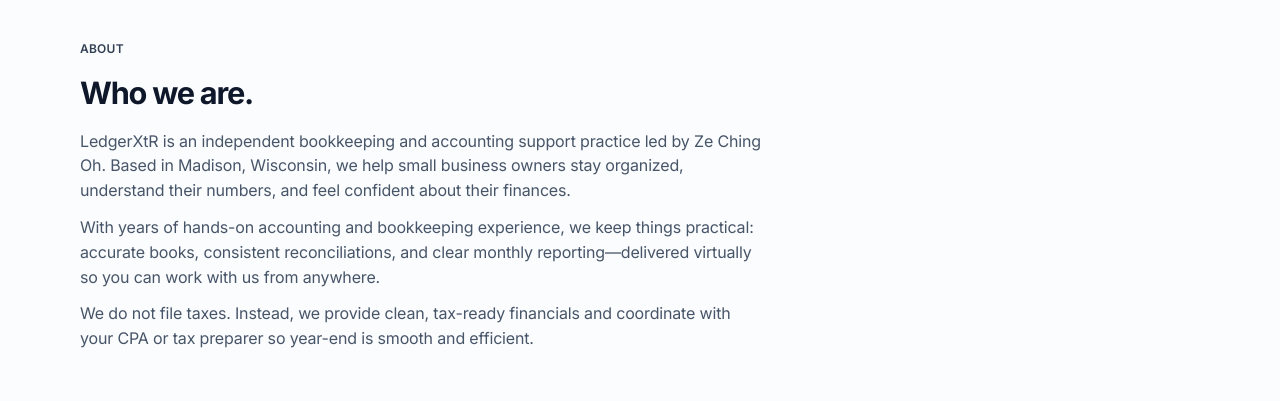
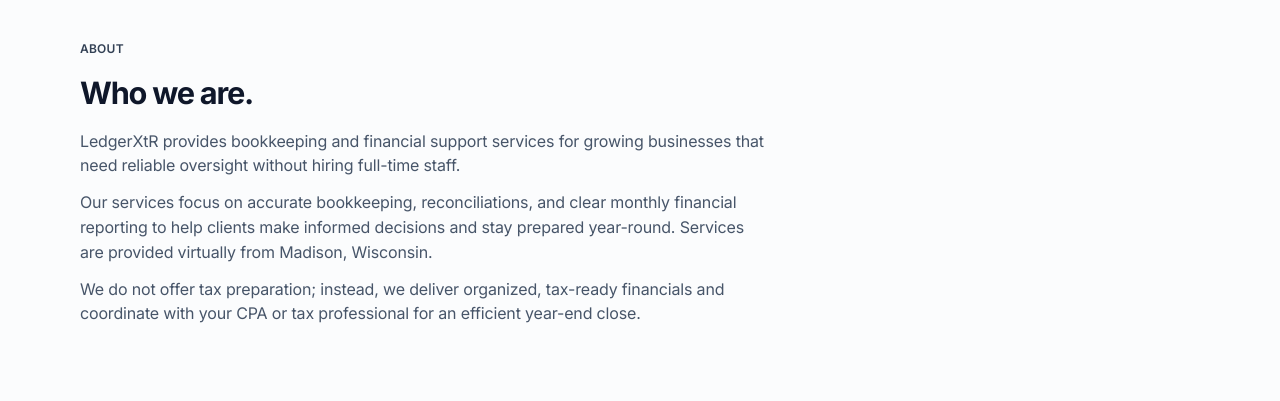
Before and after one commit to thurnix01/ledgerxtr, a React (Vite) app: page / in a window 1280 px wide. Shown: the part 3480-3881 px from the top of the page. Built offline with nearby package versions, Linux system fonts and the light colour scheme; no server answers.

Commit message:
Revise About section copy
Update About messaging and remove founder-specific references.

Made-with: Cursor

```diff
--- a/src/App.tsx
+++ b/src/App.tsx
@@ -665,18 +665,17 @@ function App() {
             <p className="sectionKicker">About</p>
             <h2 className="sectionTitle">Who we are.</h2>
             <p className="sectionLead">
-              LedgerXtR is an independent bookkeeping and accounting support practice led by Ze Ching
-              Oh. Based in Madison, Wisconsin, we help small business owners stay organized, understand
-              their numbers, and feel confident about their finances.
+              LedgerXtR provides bookkeeping and financial support services for growing businesses that
+              need reliable oversight without hiring full-time staff.
             </p>
             <p className="sectionLead">
-              With years of hands-on accounting and bookkeeping experience, we keep things practical:
-              accurate books, consistent reconciliations, and clear monthly reporting—delivered
-              virtually so you can work with us from anywhere.
+              Our services focus on accurate bookkeeping, reconciliations, and clear monthly financial
+              reporting to help clients make informed decisions and stay prepared year-round. Services are
+              provided virtually from Madison, Wisconsin.
             </p>
             <p className="sectionLead">
-              We do not file taxes. Instead, we provide clean, tax-ready financials and coordinate
-              with your CPA or tax preparer so year-end is smooth and efficient.
+              We do not offer tax preparation; instead, we deliver organized, tax-ready financials and
+              coordinate with your CPA or tax professional for an efficient year-end close.
             </p>
           </div>
         </section>
```
Also changed, not shown: 1 other file (tests, documents, lock files or other folders).
